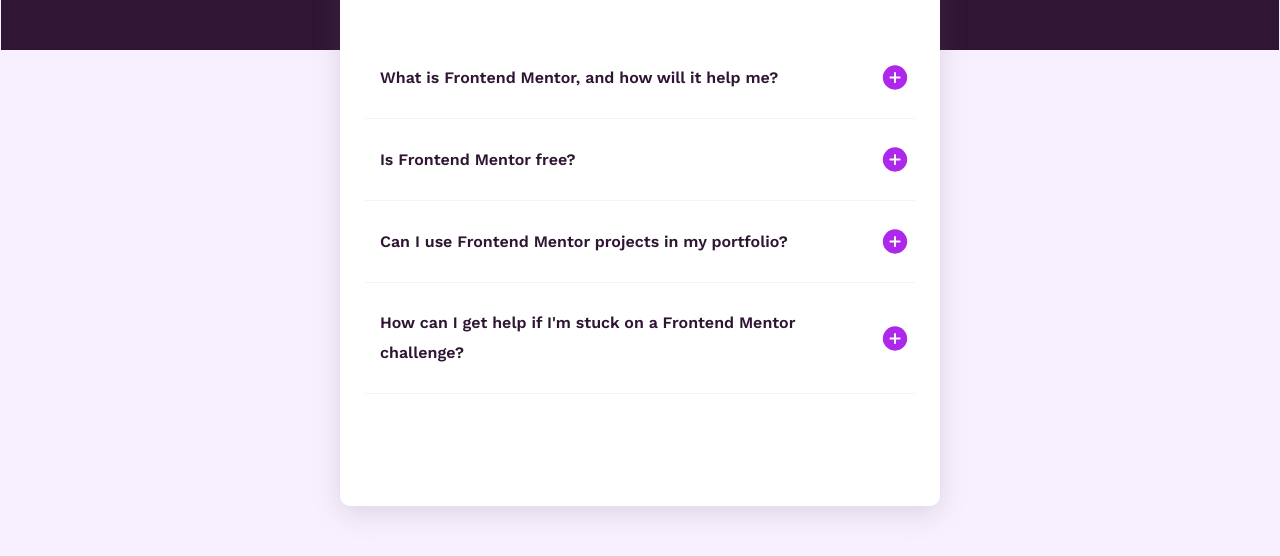
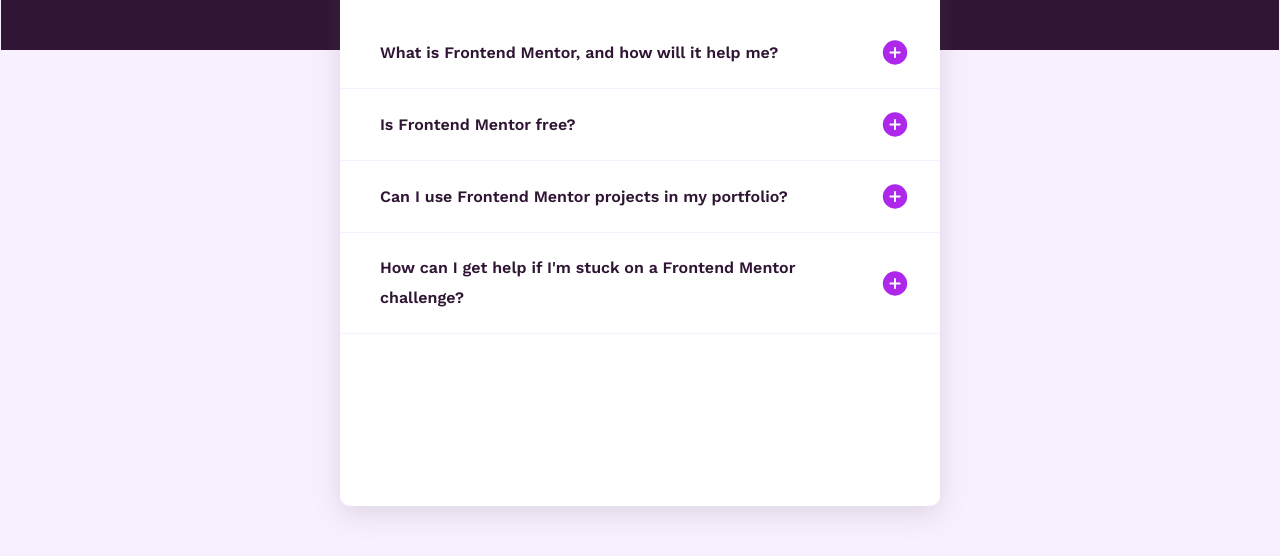
Before and after one commit to mendas-cpu/js-challenge, a plain HTML site: page index.html in a window 1280 px wide. Shown: the part 234-790 px from the top of the page. Drawn offline with Linux system fonts and the light colour scheme.

Commit message:
height and width adjustments

```diff
--- a/style.css
+++ b/style.css
@@ -23,7 +23,6 @@ h1{
     padding-top: 40px;
     color: var(--primary-color2);
     font-size: 60px;
-    padding-bottom: 20px;
 }
 p{
     font-weight: 400;
@@ -40,7 +39,7 @@ p{
     align-items: center;
     justify-content: space-between;
     transition: color 0.35s;
-    padding: 25px 0;
+    padding: 20px 0;
     line-height: 30px;
 }
 .content{
@@ -92,5 +91,5 @@ p{
     color: var(--primary-color);
     margin: auto;
     border-bottom: solid 1px hsl(275, 100%, 97%);
-    width: 550px;
+    width: 600px;
 }
```
